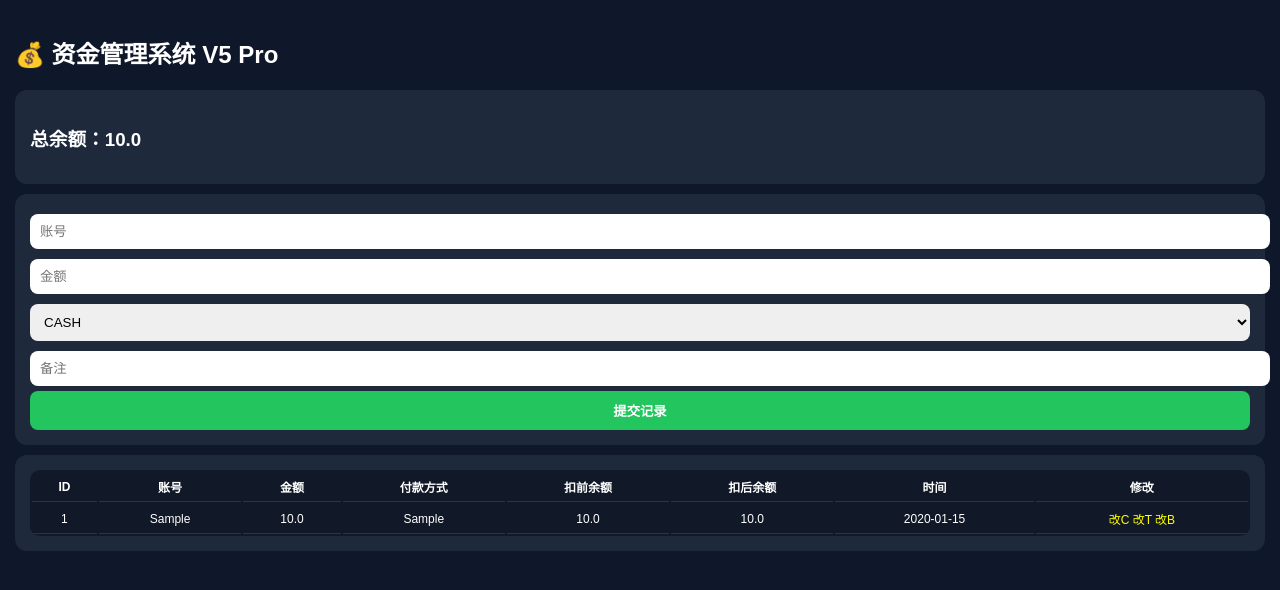
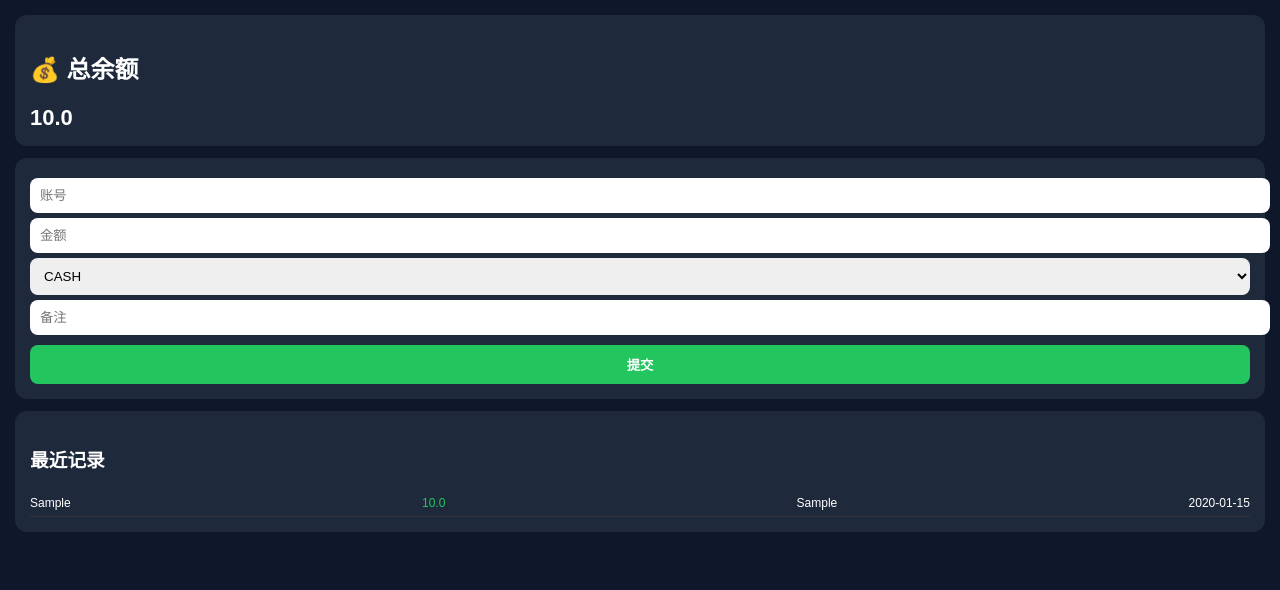
Before and after one commit to cyi072907-cpu/finance-systemi, a Flask app: page /dashboard in a window 1280 px wide. Shown: the top 590 px of the page. Run offline with Flask 3, Linux system fonts and the light colour scheme; the visitor is signed in with stand-in values (Sample User, id 1); tables that the repository leaves empty hold one stand-in row (values such as "Sample post").

Commit message:
更新 dashboard.html

```diff
--- a/templates/dashboard.html
+++ b/templates/dashboard.html
@@ -4,31 +4,29 @@
 <meta charset="utf-8">
 <meta name="viewport" content="width=device-width, initial-scale=1">
 
-<title>资金管理系统</title>
+<title>V5 PRO FINAL</title>
 
 <style>
 body{
     margin:0;
-    font-family: Arial;
+    font-family:Arial;
     background:#0f172a;
     color:white;
 }
 
-.container{
-    padding:15px;
-}
+.container{padding:15px;}
 
 .card{
     background:#1e293b;
     padding:15px;
     border-radius:12px;
-    margin-bottom:10px;
+    margin-bottom:12px;
 }
 
 input,select{
     width:100%;
     padding:10px;
-    margin:5px 0;
+    margin-top:5px;
     border-radius:8px;
     border:none;
 }
@@ -36,6 +34,7 @@ input,select{
 button{
     width:100%;
     padding:10px;
+    margin-top:10px;
     border:none;
     border-radius:8px;
     background:#22c55e;
@@ -43,23 +42,20 @@ button{
     font-weight:bold;
 }
 
-table{
-    width:100%;
+.row{
+    display:flex;
+    justify-content:space-between;
+    padding:6px 0;
+    border-bottom:1px solid #333;
     font-size:12px;
-    background:#111827;
-    border-radius:10px;
-    overflow:hidden;
 }
 
-td,th{
-    padding:6px;
-    text-align:center;
-    border-bottom:1px solid #333;
-}
+.green{color:#22c55e;}
+.red{color:#ef4444;}
 
-.edit{
-    color:yellow;
-    text-decoration:none;
+.big{
+    font-size:22px;
+    font-weight:bold;
 }
 </style>
 </head>
@@ -68,19 +64,15 @@ td,th{
 
 <div class="container">
 
-<h2>💰 资金管理系统 V5 Pro</h2>
-
-<!-- 总金额 -->
 <div class="card">
-<h3>总余额：{{total}}</h3>
+<h2>💰 总余额</h2>
+<div class="big">{{total}}</div>
 </div>
 
-<!-- 输入表单 -->
 <div class="card">
-<form action="/add" method="post">
+<form method="post" action="/add">
 
 <input name="account" placeholder="账号">
-
 <input name="amount" placeholder="金额">
 
 <select name="payment">
@@ -92,44 +84,24 @@ td,th{
 
 <input name="note" placeholder="备注">
 
-<button>提交记录</button>
+<button>提交</button>
+
 </form>
 </div>
 
-<!-- 数据表 -->
 <div class="card">
-
-<table>
-
-<tr>
-<th>ID</th>
-<th>账号</th>
-<th>金额</th>
-<th>付款方式</th>
-<th>扣前余额</th>
-<th>扣后余额</th>
-<th>时间</th>
-<th>修改</th>
-</tr>
+<h3>最近记录</h3>
 
 {% for r in data %}
-<tr>
-<td>{{r[0]}}</td>
-<td>{{r[1]}}</td>
-<td>{{r[2]}}</td>
-<td>{{r[3]}}</td>
-<td>{{r[5]}}</td>
-<td>{{r[6]}}</td>
-<td>{{r[7]}}</td>
-<td>
-<a class="edit" href="/update_payment/{{r[0]}}/CASH">改C</a>
-<a class="edit" href="/update_payment/{{r[0]}}/TNG">改T</a>
-<a class="edit" href="/update_payment/{{r[0]}}/BANK">改B</a>
-</td>
-</tr>
+<div class="row">
+<span>{{r[1]}}</span>
+<span class="{% if r[2] < 0 %}red{% else %}green{% endif %}">
+{{r[2]}}
+</span>
+<span>{{r[3]}}</span>
+<span>{{r[7]}}</span>
+</div>
 {% endfor %}
-
-</table>
 
 </div>
 
```
